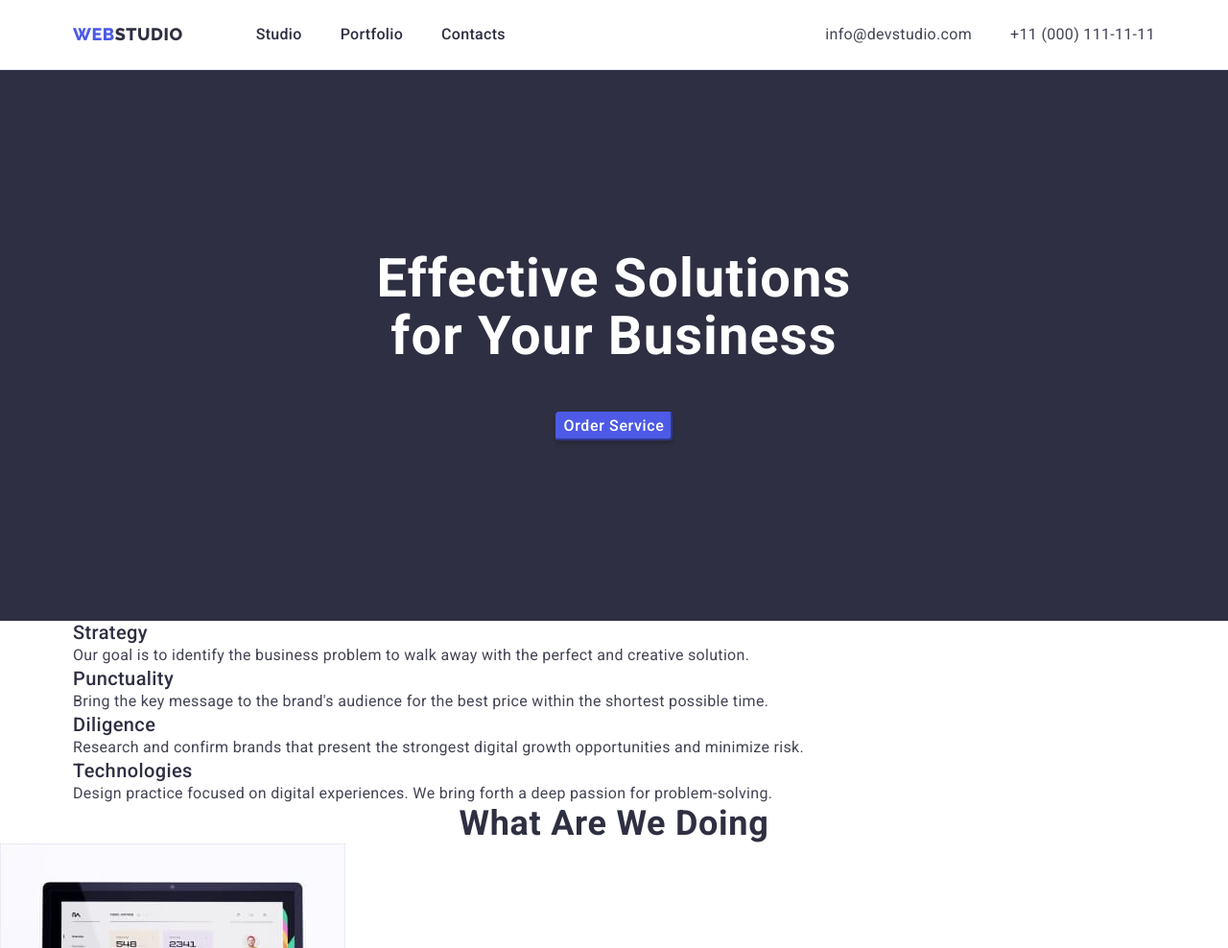
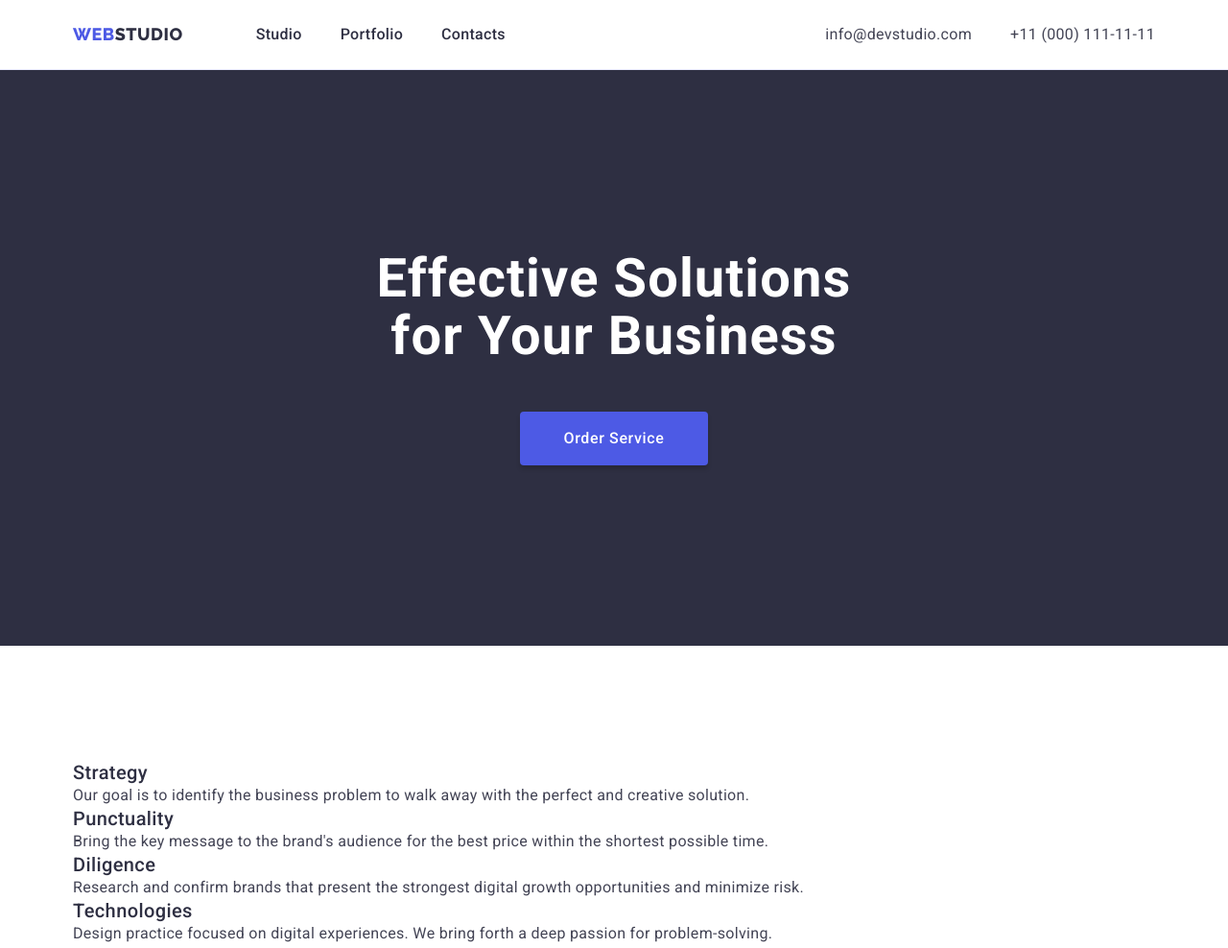
Before and after one commit to YArtem/goit-markup-hw-03, a plain HTML site: page index.html in a window 1280 px wide. Shown: the top 988 px of the page at 96% size. Drawn offline with nearby package versions, Linux system fonts and the light colour scheme.

Commit message:
fix header&hero

```diff
--- a/css/styles.css
+++ b/css/styles.css
@@ -180,24 +180,20 @@ body {
 
 /* ====== ==== === стилі hero === ==== ===== */
 
-/* -------- колір фона секції хіро------- */
 .hero {
+  /* -------- колір фона секції хіро------- */
   background-color: var(--hero-background-color);
-}
-/* ------робимо відступи з гори та низу для контента хіро----- */
-.hero-container {
-  display: block;
-  width: 496px;
+  /* ------робимо відступи з гори та низу для секції хіро----- */
   padding-top: 188px;
-  padding-right: 0px;
   padding-bottom: 188px;
-  padding-left: 0px;
-  text-align: center;
 }
 
 /* ------стилі заголовку хіро----- */
 
 .hero-title {
+  width: 496px;
+  margin-left: auto;
+  margin-right: auto;
   font-family: "Roboto", sans-serif;
   font-weight: 700;
   font-size: 56px;
@@ -208,12 +204,17 @@ body {
 }
 /* ------ стилі кнопки хіро ----- */
 .hero-btn {
+  display: block;
+  min-width: 196px;
+  height: 56px;
   margin-top: 48px;
+  border: none;
+  margin-left: auto;
+  margin-right: auto;
   background: #4d5ae5;
   box-shadow: 0px 4px 4px rgba(0, 0, 0, 0.15);
   border-radius: 4px;
   font-family: "Roboto", sans-serif;
-  border-color: #4d5ae5;
 
   font-style: normal;
   font-weight: 500;
@@ -226,6 +227,14 @@ body {
 .hero-btn:focus {
   background-color: #404bbf;
 }
+
+/* ====== ==== секція наші принципи ==== ====== */
+
+.principies {
+  padding-top: 120px;
+  padding-bottom: 120px;
+}
+
 .principies-item-title {
   font-family: "Roboto", sans-serif;
   font-style: normal;
--- a/index.html
+++ b/index.html
@@ -60,20 +60,21 @@
     <main>
       <!-- hero -->
       <section class="hero">
-        <div class="hero-container container">
+        <div class="container">
           <h1 class="hero-title">Effective Solutions for Your Business</h1>
           <button class="hero-btn" type="button">Order Service</button>
         </div>
       </section>
       <!-- section1 -->
-      <section class="principies container">
+      <section class="principies">
+        <div class="container">
           <h2 class="principies-title" hidden>Ours Principies</h2>
           <ul class="principies-list list">
             <li class="principies-item">
               <h3 class="principies-item-title">Strategy</h3>
               <p class="principies-item-text">
-              Our goal is to identify the business problem to walk away with the
-              perfect and creative solution.
+                Our goal is to identify the business problem to walk away with
+                the perfect and creative solution.
               </p>
             </li>
             <li class="principies-item">
@@ -98,6 +99,7 @@
               </p>
             </li>
           </ul>
+        </div>
       </section>
       <!-- What are we doing -->
       <section>
```
Lines whose indentation alone changed are shown as unchanged.
